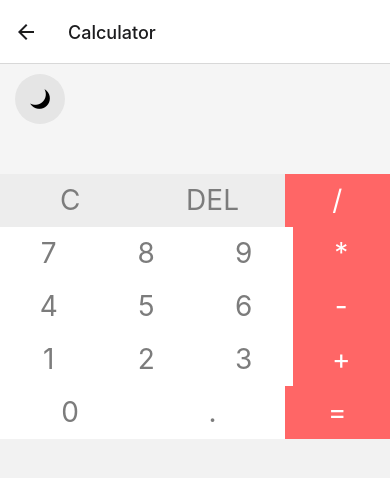
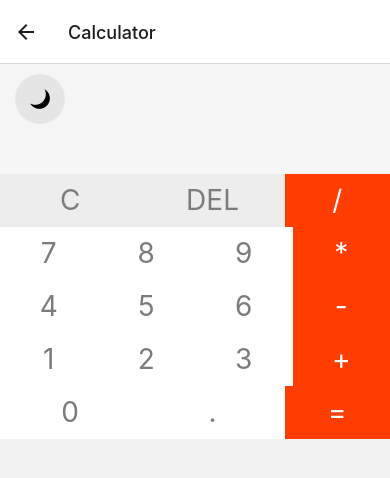
Before and after one commit to Mehmetadiguzel1/ReactNativeFinal, a React Native app: screen /Calculator in a window 390 px wide. Shown: the top 478 px of the page. Built offline with nearby package versions, Linux system fonts and the light colour scheme.

Commit message:
Color change

```diff
--- a/screens/CalculatorScreen.js
+++ b/screens/CalculatorScreen.js
@@ -111,7 +111,8 @@ export default function CalculatorScreen() {
         <View style={styles.buttons}>
             {buttons.map((btn) =>
             btn === '=' || btn === '/' || btn === '*' || btn === '-' || btn === '+' ?
-                <TouchableOpacity key={btn} style={[styles.button, { backgroundColor: '#FF6666' }]} onPress={() => handleInput(btn)}>
+                // /, *, -, +, = button
+                <TouchableOpacity key={btn} style={[styles.button, { backgroundColor: '#FF3D00' }]} onPress={() => handleInput(btn)}>
                 <Text style={[styles.textButton, { color: 'white', fontSize: 28 }]}>{btn}</Text>
                 </TouchableOpacity>
                 : btn === 0 ?
@@ -122,19 +123,22 @@ export default function CalculatorScreen() {
                     <Text style={styles.textButton}>{btn}</Text>
                 </TouchableOpacity>
                 : btn === '.' || btn === 'DEL' ?
+                    // Del button
                     <TouchableOpacity key={btn} style={[styles.button, { backgroundColor: btn === '.' ? darkMode ? '#303946' : '#fff' : darkMode === true ? '#414853' : '#ededed', minWidth: '37%' }]}
                     onPress={() => handleInput(btn)}
                     >
                     <Text style={styles.textButton}>{btn}</Text>
                     </TouchableOpacity>
                     : btn === 'C' ?
+                    // C button
                     <TouchableOpacity key={btn} style={[styles.button, { backgroundColor: typeof (btn) === 'number' ? darkMode ? '#303946' : '#fff' : darkMode === true ? '#414853' : '#ededed', minWidth: '36%' }]}
                         onPress={() => handleInput(btn)}
                     >
                         <Text style={styles.textButton}>{btn}</Text>
                     </TouchableOpacity>
                     :
-                    <TouchableOpacity key={btn} style={[styles.button, { backgroundColor: typeof (btn) === 'number' ? darkMode ? '#303946' : '#fff' : darkMode === true ? '#414853' : '#ededed' }]}
+                    // Number button
+                    <TouchableOpacity key={btn} style={[styles.button, { backgroundColor: typeof (btn) === 'number' ? darkMode ? '#303946' : '#fff' : darkMode === true ? '#414853' : '#ededed',}] }
                         onPress={() => handleInput(btn)}
                     >
                         <Text style={styles.textButton}>{btn}</Text>
--- a/screens/HomeScreen.js
+++ b/screens/HomeScreen.js
@@ -26,7 +26,7 @@ const styles = StyleSheet.create({
     flex: 1,
     justifyContent: 'center',
     alignItems: 'center',
-    backgroundColor: '#28019B'
+    backgroundColor: '#303946'
   },
 
   calculatorButton:{
```
